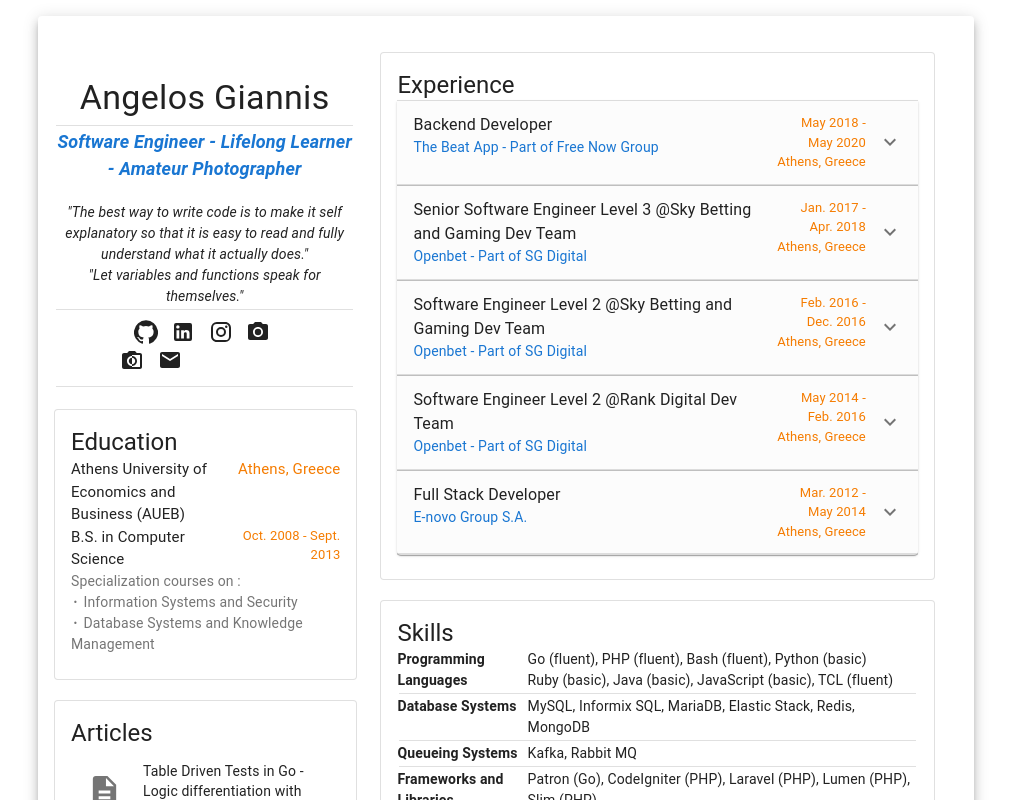
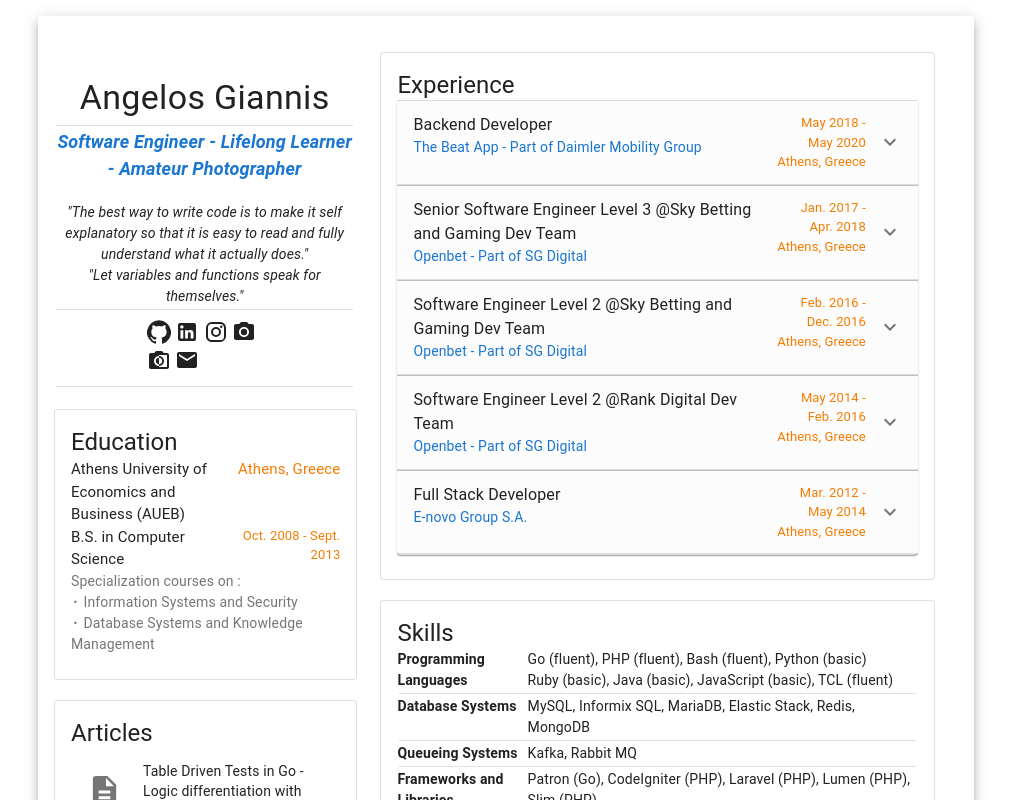
Before and after one commit to eujoy/mycv, a React (Create React App) app: page / in a window 1280 px wide. Shown: the top 800 px of the page, without its empty margins (134-1145 px from the left). Built offline with nearby package versions, Linux system fonts and the light colour scheme.

Commit message:
Minor fixes

```diff
--- a/src/components/data/experience.json
+++ b/src/components/data/experience.json
@@ -3,7 +3,7 @@
         "startDate": "May 2018",
         "endDate": "May 2020",
         "position": "Backend Developer",
-        "company": "The Beat App - Part of Free Now Group",
+        "company": "The Beat App - Part of Daimler Mobility Group",
         "location": "Athens, Greece",
         "highlights": [
             {
@@ -56,7 +56,9 @@
             "Bash",
             "Python",
             "RabbitMQ",
-            "Agile"
+            "Agile",
+            "Swagger",
+            "Microservices"
         ]
     },
     {
@@ -102,7 +104,9 @@
             "SRE",
             "Mentoring",
             "Rest",
-            "Agile"
+            "Agile",
+            "Team Leading",
+            "Jenkins"
         ]
     },
     {
@@ -145,7 +149,8 @@
             "CI/CD",
             "Python",
             "Rest",
-            "Agile"
+            "Agile",
+            "Jenkins"
         ]
     },
     {
@@ -184,7 +189,8 @@
             "CI/CD",
             "Python",
             "Rest",
-            "Agile"
+            "Agile",
+            "Jenkins"
         ]
     },
     {
--- a/src/components/profile.js
+++ b/src/components/profile.js
@@ -125,38 +125,37 @@
                                 </Grid>
 
                                 <Grid container justify="center" alignItems="center" spacing={2}>
-                                    <Grid item xs={6} sm={7}>
-                                        &nbsp;&nbsp;&nbsp;
+                                    <Grid item xs={5} sm={5}>
                                         <Tooltip title="GitHub" placement="top">
                                             <Link href="https://github.com/Angelos-Giannis" target="_blank" color="inherit">
                                                 <GitHubIcon />
                                             </Link>
                                         </Tooltip>
-                                        &nbsp;&nbsp;&nbsp;
+                                        &nbsp;
                                         <Tooltip title="LinkedIn" placement="top">
                                             <Link href="https://www.linkedin.com/in/v-angelos-giannis" target="_blank" color="inherit">
                                                 <LinkedInIcon />
                                             </Link>
                                         </Tooltip>
-                                        &nbsp;&nbsp;&nbsp;
+                                        &nbsp;
                                         <Tooltip title="Instagram" placement="top">
                                             <Link href="https://www.instagram.com/angelgiannis" target="_blank" color="inherit">
                                                 <InstagramIcon />
                                             </Link>
                                         </Tooltip>
-                                        &nbsp;&nbsp;&nbsp;
+                                        &nbsp;
                                         <Tooltip title="Unsplash" placement="top">
                                             <Link href="https://unsplash.com/@eujoy_ang" target="_blank" color="inherit">
                                                 <PhotoCameraIcon />
                                             </Link>
                                         </Tooltip>
-                                        &nbsp;&nbsp;&nbsp;
+                                        &nbsp;
                                         <Tooltip title="500px" placement="top">
                                             <Link href="https://500px.com/eujoy" target="_blank" color="inherit">
                                                 <MonochromePhotosIcon />
                                             </Link>
                                         </Tooltip>
-                                        &nbsp;&nbsp;&nbsp;
+                                        &nbsp;
                                         <Tooltip title="Mail to : angelos.giannis@gmail.com" placement="top">
                                             <Link href="mailto:angelos.giannis@gmail.com" color="inherit">
                                                 <MailIcon />
```
